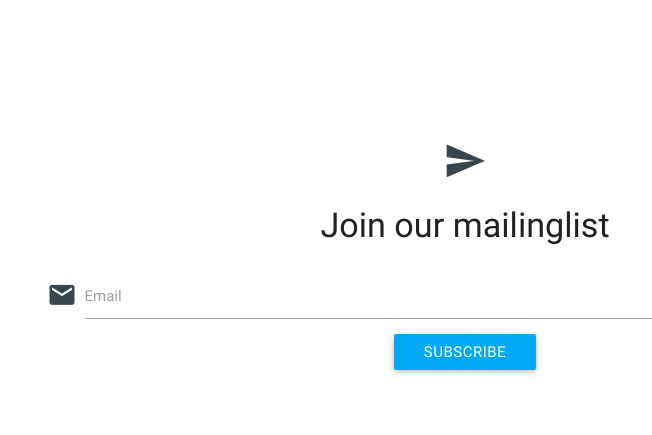
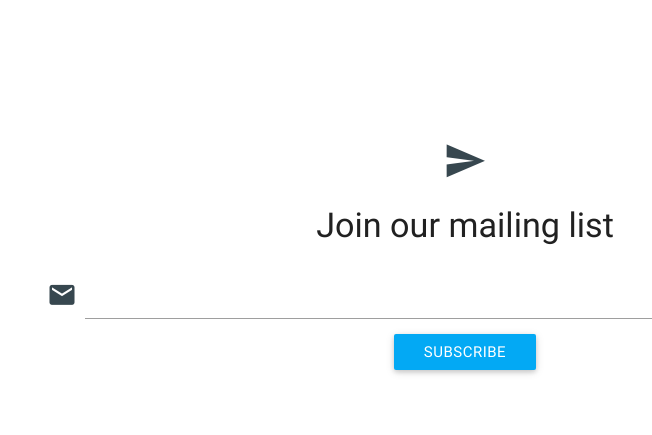
Before and after one commit to dozer-cloud/dozer-cloud.github.io, a plain HTML site: page index2.html in a window 1280 px wide. Shown: the part 1120-1555 px from the top of the page, 175-827 px from the left. Drawn offline with nearby package versions, Linux system fonts and the light colour scheme.

Commit message:
add mail chimp subscribe form

```diff
--- a/index2.html
+++ b/index2.html
@@ -99,25 +99,40 @@
 
       <div class="row" id="mailinglist">
         <div class="col s12 center">
-          <h3><i class="mdi-content-send blue-grey-text text-darken-3"></i></h3>
-          <h4>Join our mailinglist</h4>
-          <div class="row">
-            <div class="input-field col s12">
-              <i class="mdi-content-mail prefix blue-grey-text text-darken-3"></i>
-              <input id="email" type="email" class="validate">
-              <label for="email">Email</label>
-              <div class="btn light-blue">
-                <span>subscribe</span>
+
+          <!-- Begin MailChimp Signup Form -->
+          <div id="mc_embed_signup">
+            <form action="https://dozer.us10.list-manage.com/subscribe/post?u=f7916879ecf195c713edef0a4&amp;id=cd86177175" method="post" id="mc-embedded-subscribe-form" name="mc-embedded-subscribe-form" class="validate" target="_blank" novalidate>
+              <h3><i class="mdi-content-send blue-grey-text text-darken-3"></i></h3>
+              <h4>Join our mailing list</h4>
+              <div id="mc_embed_signup_scroll">
+                <div class="row">
+                  <div class="input-field col s12">
+                    <div class="mc-field-group">
+                      <i class="mdi-content-mail prefix blue-grey-text text-darken-3"></i>
+                      <input type="email" value="" name="EMAIL" class="required email validate" id="mce-EMAIL">
+                      <!-- <label for="mce-EMAIL">Email</label> -->
+                    </div>
+                    <div id="mce-responses" class="clear">
+                      <div class="response" id="mce-error-response" style="display:none"></div>
+                      <div class="response" id="mce-success-response" style="display:none"></div>
+                    </div>
+                    <!-- real people should not fill this in and expect good things - do not remove this or risk form bot signups-->
+                    <div style="position: absolute; left: -5000px;">
+                      <input type="text" name="b_f7916879ecf195c713edef0a4_cd86177175" tabindex="-1" value="">
+                    </div>
+                    <div class="clear">
+                      <input type="submit" value="Subscribe" name="subscribe" id="mc-embedded-subscribe" class="button btn light-blue">
+                    </div>
+                  </div>
+                </div>
               </div>
-            </div>
-
+            </form>
           </div>
         </div>
       </div>
-
     </div>
   </div>
-
 
   <div class="parallax-container"
        data-parallax="scroll"
```
